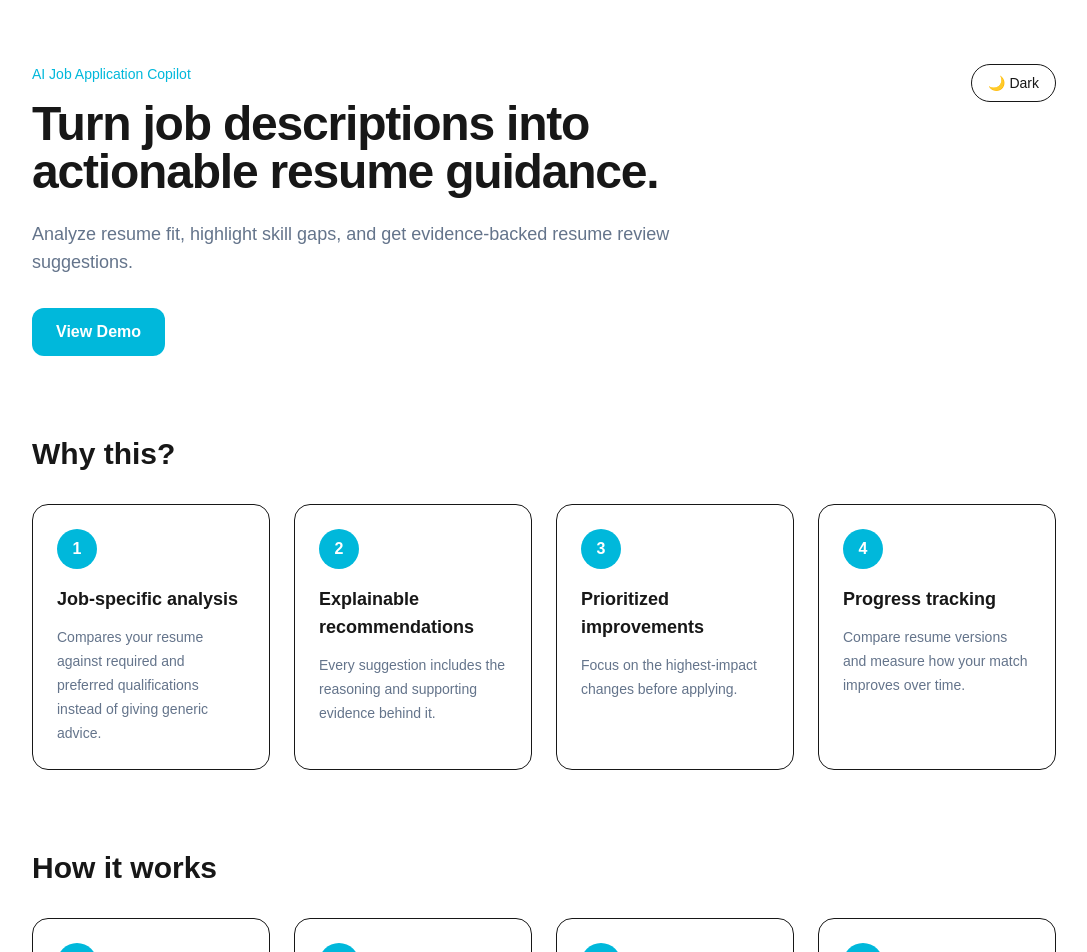
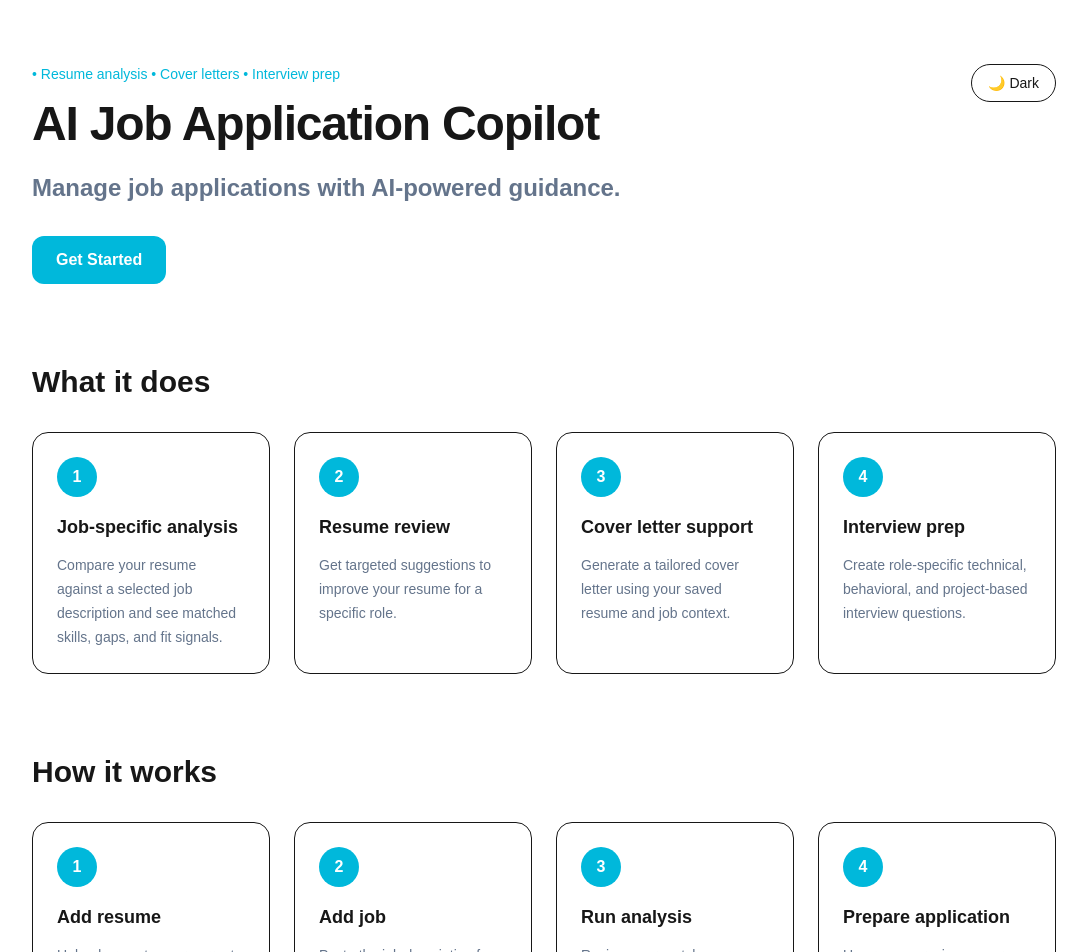
Before and after one commit to surya-adina/AI-Job-Application-Copilot, a Next.js app in the folder frontend/: page / in a window 1280 px wide. Shown: the top 952 px of the page, without its empty margins (96-1183 px from the left). Built offline with nearby package versions, Linux system fonts and the light colour scheme.

Commit message:
feat(frontend): polish public auth navigation

```diff
--- a/frontend/src/app/login/login-form.tsx
+++ b/frontend/src/app/login/login-form.tsx
@@ -1,4 +1,5 @@
 'use client';
+import Link from 'next/link';
 
 import { useState } from 'react';
 import { useRouter } from 'next/navigation';
@@ -43,9 +44,12 @@ export default function LoginForm() {
   return (
     <main className="flex min-h-screen items-center justify-center bg-background px-6 text-foreground">
       <section className="w-full max-w-md rounded-2xl border p-8 shadow-sm">
-        <p className="text-sm font-medium text-cyan-500">
+        <Link
+          href="/"
+          className="text-cyan-500 transition hover:text-cyan-400"
+        >
           AI Job Application Copilot
-        </p>
+        </Link>
 
         <h1 className="mt-3 text-3xl font-bold">Sign in</h1>
 
@@ -88,6 +92,12 @@ export default function LoginForm() {
           >
             {loading ? 'Signing in...' : 'Sign in'}
           </button>
+          <p className="mt-6 text-center text-sm text-muted-foreground">
+            Don't have an account?{' '}
+            <Link href="/register" className="font-medium text-cyan-500 hover:text-cyan-400">
+              Sign up
+            </Link>
+          </p>
         </form>
       </section>
     </main>
--- a/frontend/src/app/page.tsx
+++ b/frontend/src/app/page.tsx
@@ -5,22 +5,22 @@ const differentiators = [
   {
     title: 'Job-specific analysis',
     description:
-      'Compares your resume against required and preferred qualifications instead of giving generic advice.',
+      'Compare your resume against a selected job description and see matched skills, gaps, and fit signals.',
   },
   {
-    title: 'Explainable recommendations',
+    title: 'Resume review',
     description:
-      'Every suggestion includes the reasoning and supporting evidence behind it.',
+      'Get targeted suggestions to improve your resume for a specific role.',
   },
   {
-    title: 'Prioritized improvements',
+    title: 'Cover letter support',
     description:
-      'Focus on the highest-impact changes before applying.',
+      'Generate a tailored cover letter using your saved resume and job context.',
   },
   {
-    title: 'Progress tracking',
+    title: 'Interview prep',
     description:
-      'Compare resume versions and measure how your match improves over time.',
+      'Create role-specific technical, behavioral, and project-based interview questions.',
   },
 ];
 
@@ -31,18 +31,17 @@ const workflow = [
   },
   {
     title: 'Add job',
-    description:
-      'Paste the job description and separate required vs preferred qualifications.',
+    description: 'Paste the job description for the role you want to apply to.',
   },
   {
-    title: 'Review guidance',
+    title: 'Run analysis',
     description:
-      'Get prioritized, evidence-backed suggestions for improving fit.',
+      'Review your match score, matched skills, missing skills, and resume guidance.',
   },
   {
-    title: 'Apply smarter',
+    title: 'Prepare application',
     description:
-      'Use the review to improve your resume and track applications.',
+      'Use resume review, cover letter, and interview prep tools before applying.',
   },
 ];
 
@@ -53,26 +52,23 @@ export default function Home() {
         <div className="mb-20 flex items-start justify-between gap-6">
           <div>
             <p className="text-sm font-medium text-cyan-500">
-              AI Job Application Copilot
+              • Resume analysis        • Cover letters        • Interview prep
             </p>
 
             <h1 className="mt-4 text-5xl font-bold tracking-tight">
-              Turn job descriptions into
-              <br />
-              actionable resume guidance.
+              AI Job Application Copilot
             </h1>
 
-            <p className="mt-6 max-w-2xl text-lg text-muted-foreground">
-              Analyze resume fit, highlight skill gaps,
-              and get evidence-backed resume review suggestions.
+            <p className="mt-6 max-w-2xl text-2xl font-semibold text-muted-foreground">
+              Manage job applications with AI-powered guidance.
             </p>
 
-            <div className="mt-8">
+            <div className="mt-8 flex flex-wrap gap-4">
               <Link
-                href="/analysis/demo"
+                href="/register"
                 className="inline-flex rounded-xl bg-cyan-500 px-6 py-3 font-semibold text-white transition hover:bg-cyan-400"
               >
-                View Demo
+                Get Started
               </Link>
             </div>
           </div>
@@ -81,7 +77,7 @@ export default function Home() {
         </div>
 
         <section>
-          <h2 className="text-3xl font-bold">Why this?</h2>
+          <h2 className="text-3xl font-bold">What it does</h2>
 
           <div className="mt-8 grid gap-6 md:grid-cols-4">
             {differentiators.map((item, index) => (
--- a/frontend/src/app/register/page.tsx
+++ b/frontend/src/app/register/page.tsx
@@ -7,9 +7,12 @@ export default function RegisterPage() {
       <div className="mx-auto flex min-h-[70vh] max-w-md flex-col justify-center">
         <div className="rounded-3xl border bg-card p-8 shadow-sm">
           <div className="mb-8">
-            <p className="text-sm font-medium text-muted-foreground">
+            <Link
+              href="/"
+              className="text-cyan-500 transition hover:text-cyan-400"
+            >
               AI Job Application Copilot
-            </p>
+            </Link>
             <h1 className="mt-2 text-3xl font-bold">Create your account</h1>
             <p className="mt-3 text-sm text-muted-foreground">
               Save resumes, create job applications, and generate AI-powered
```
